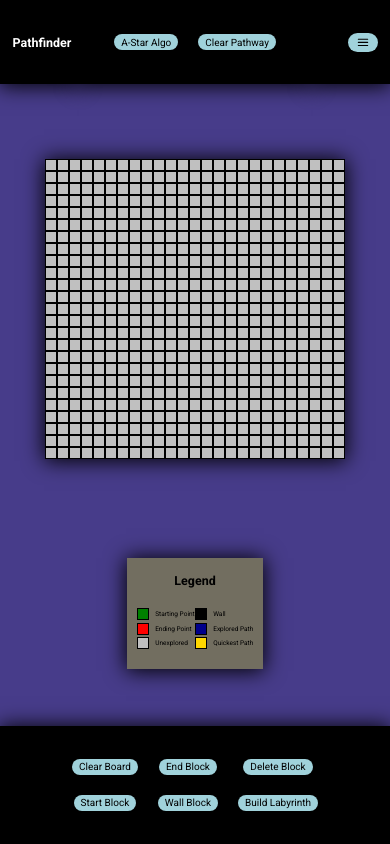
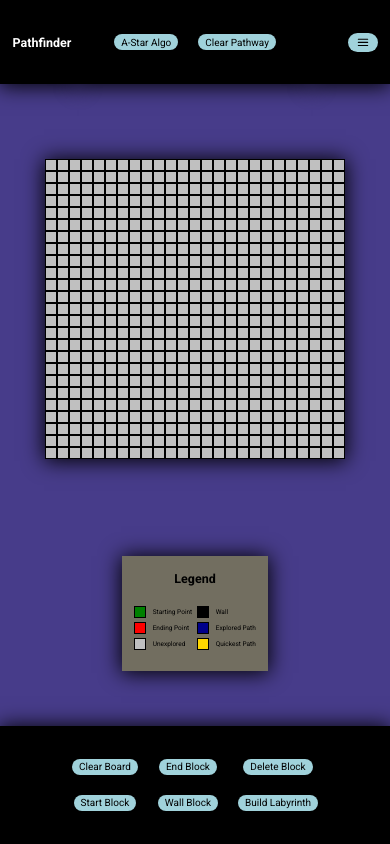
Before and after one commit to kcharles2013/Pathfinder, a React (Create React App) app: page / in a window 390 px wide. Built offline with nearby package versions, Linux system fonts and the light colour scheme.

Commit message:
minor fix for the mobile legend's row margin

```diff
--- a/src/components/legend.css
+++ b/src/components/legend.css
@@ -58,6 +58,10 @@
     margin-top: 2em;
 }
 
+.legend-list-row-gap{
+    margin-right: 1em;
+}
+
 .legend-list-container-mobile{
     display: flex;
     flex-direction: row;
@@ -68,7 +72,9 @@
     display: flex;
     align-items: center;
     flex-direction: row;
-    margin-bottom: 0.5em;
+    margin-bottom: 0.75em;
+    margin-right: 0.5em;
+    margin-left: 0.5em;
 }
 
 .legend-description{
```
